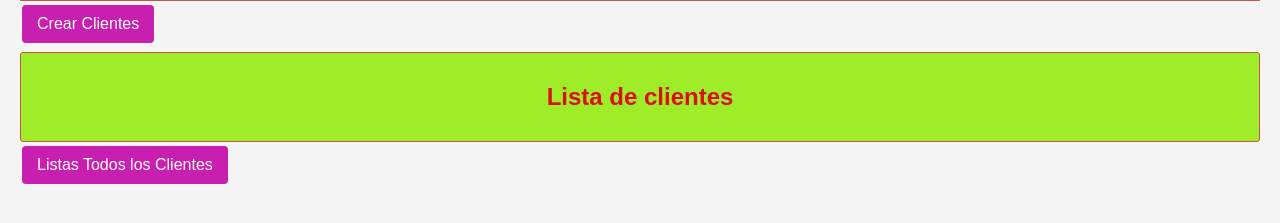
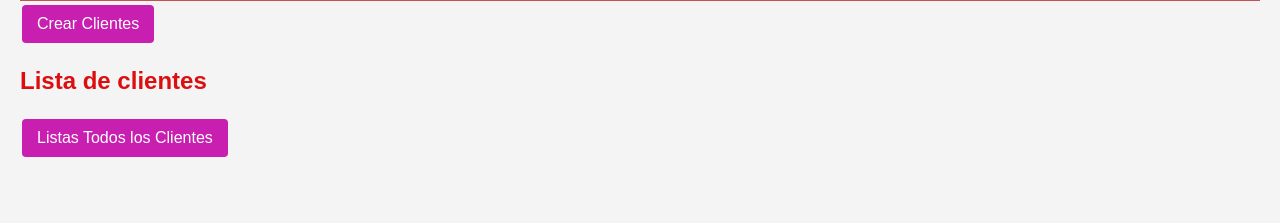
Before and after one commit to yanifischer/grupo19_nodeJs, a website: page public/index.html in a window 1280 px wide. Shown: the part 101-324 px from the top of the page. Drawn offline with Linux system fonts and the light colour scheme.

Commit message:
Update index.html

```diff
--- a/public/index.html
+++ b/public/index.html
@@ -55,9 +55,9 @@
 
 
         <!--Seccion para MOSTRAR TODOS LOS USUARIOS-->
-<section>
+
      <h2>Lista de clientes</h2>
-</section>
+
 
         <button id="listarUsuariosBtn"> Listas Todos los Clientes</button>
         <ul id="listaUsuarios">
```
